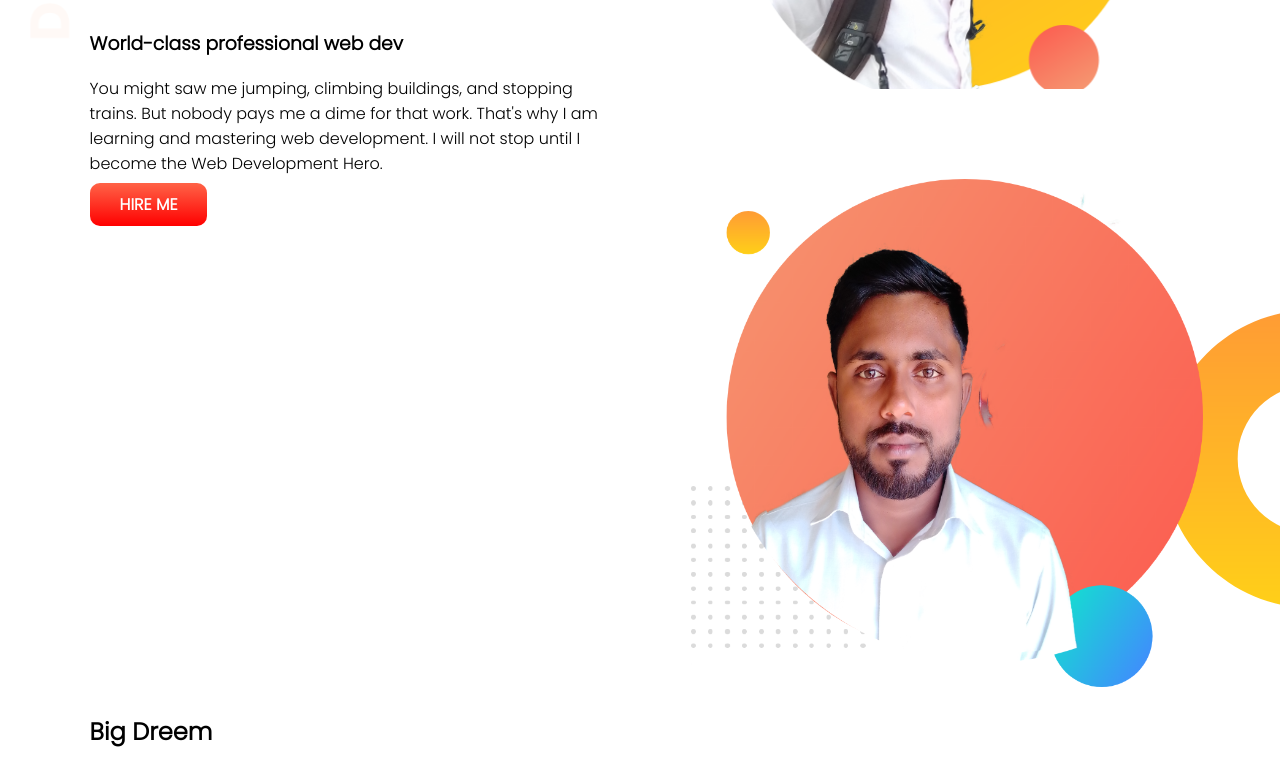
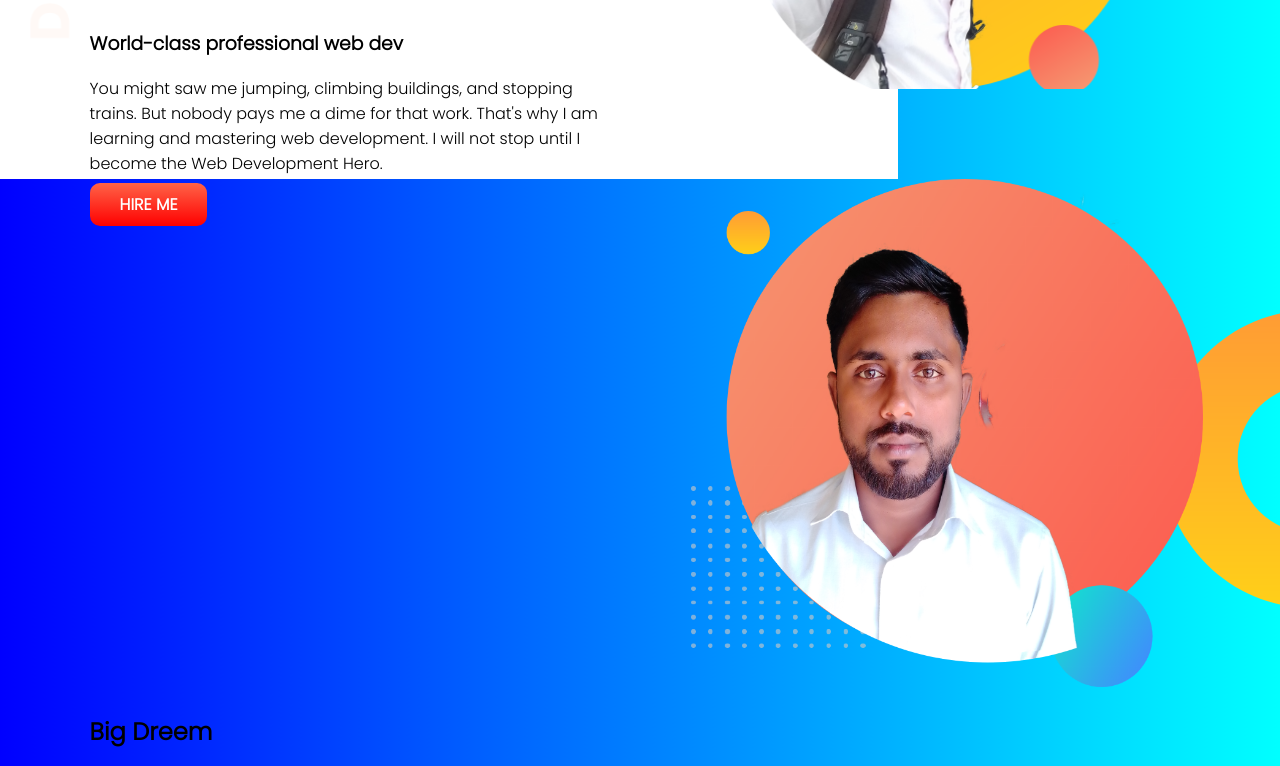
Before and after one commit to freelancermasudrana/web-portfolio, a plain HTML site: page index.html in a window 1280 px wide. Shown: the part 321-1087 px from the top of the page. Drawn offline with Linux system fonts and the light colour scheme.

Commit message:
background body color changed

```diff
--- a/style.css
+++ b/style.css
@@ -2,6 +2,7 @@ body{
     font-family: 'Poppins', sans-serif;
     margin:0px;
     padding:0px;
+    background-image:linear-gradient(90deg,blue,cyan)
 }
 h1{
     font-size: 50px;
```
